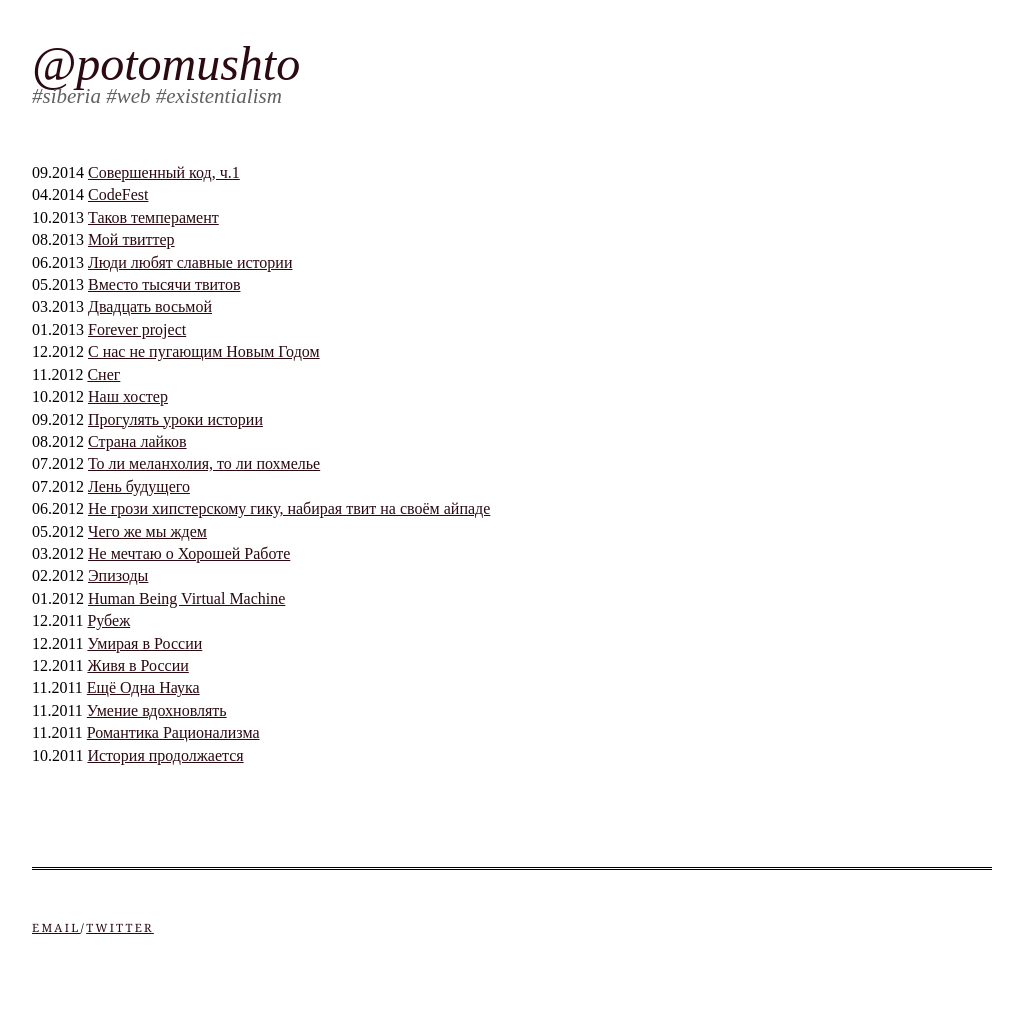
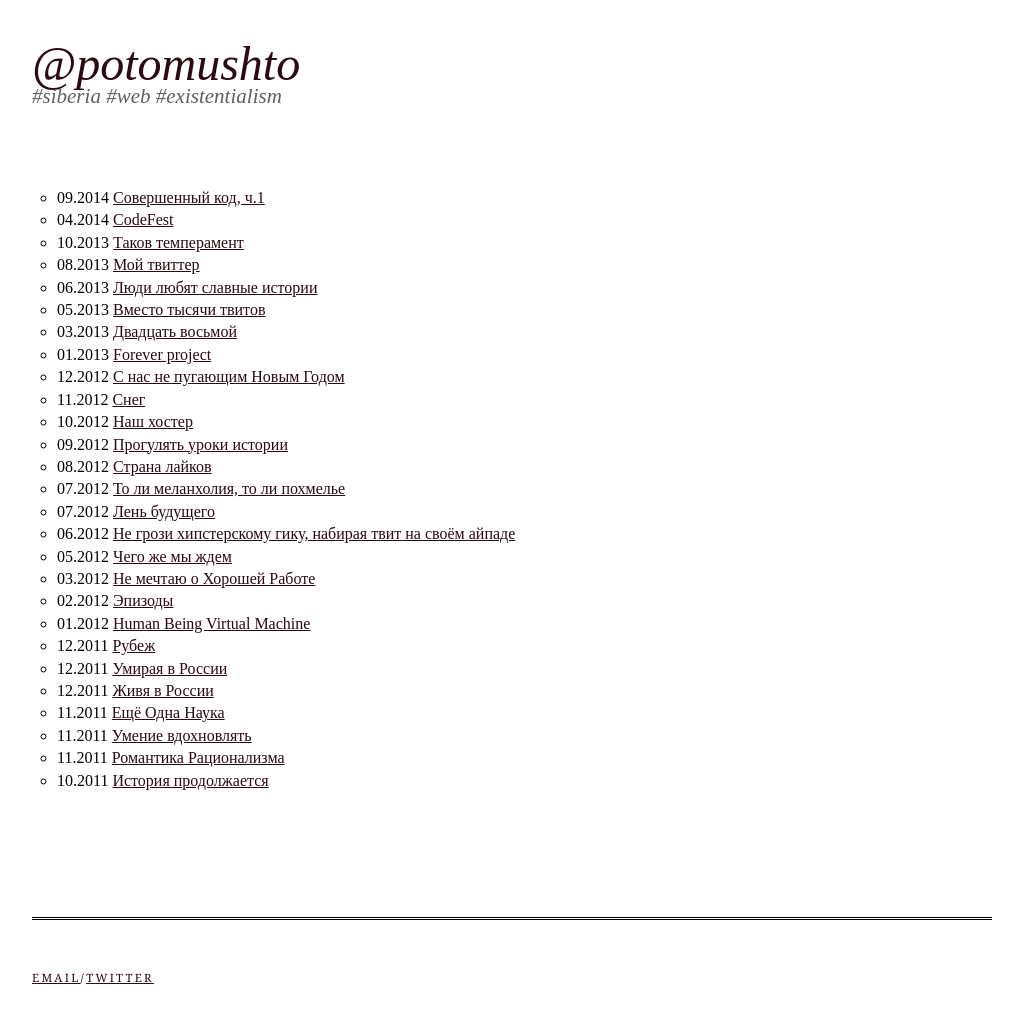
Before and after one commit to ptmt/ptmt.github.com, a Jekyll site: the page built from stories.html, in a window 1280 px wide. Shown: the whole page, without its empty margins (128-1151 px from the left). Built offline with Jekyll 4.4.1, drawn with Linux system fonts in a browser that asks for light colours; Markdown is read by kramdown in place of the engine named in the settings; before the commit the page ends 965 px from its top, so only the background shows below that.

Commit message:
Update style.css

```diff
--- a/css/style.css
+++ b/css/style.css
@@ -22,6 +22,7 @@ section label {	display:block;	font-weight:bold;}
 .screen-reader-text {	display:none;}
 section h1 {margin-bottom:6px;}
 strong {font-weight: 700; !important}
+article ul {padding:25px;list-style-type:circle;}
 section ul {margin:0px;	padding:0px;list-style:none;border-top:1px solid #dad2d2;}
 section li {margin:0px;padding:0px;list-style:none;float:left;width:100%;border-bottom:1px solid #dad2d2;}
 section li a:link, section li a:visited {font-family:Georgia, "Times New Roman", Times, serif;font-size:0.714em;letter-spacing:.2em;line-height:normal;text-transform:uppercase;text-decoration:none;padding:3px 0px;float:left;width:100%;}
```
